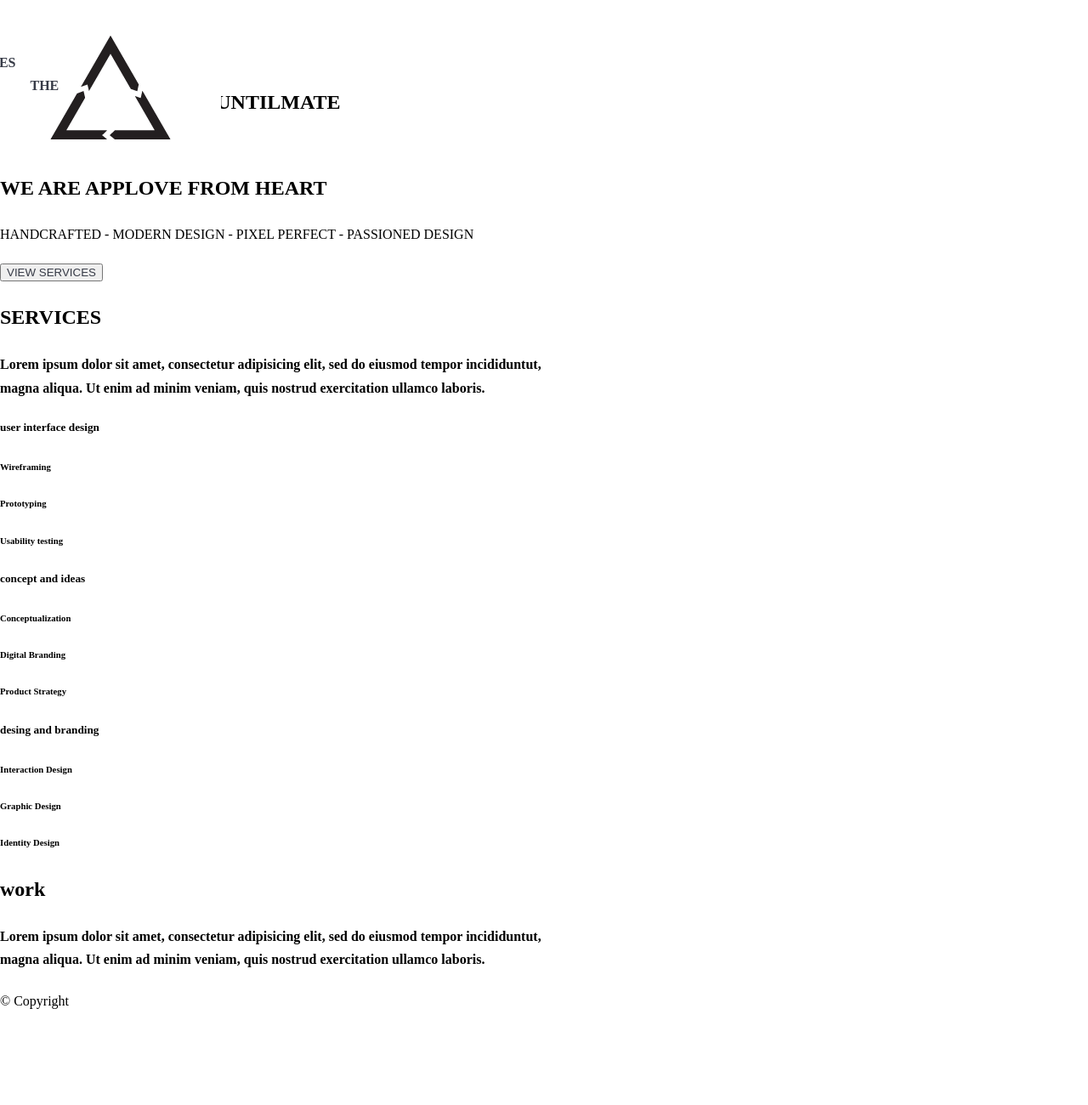
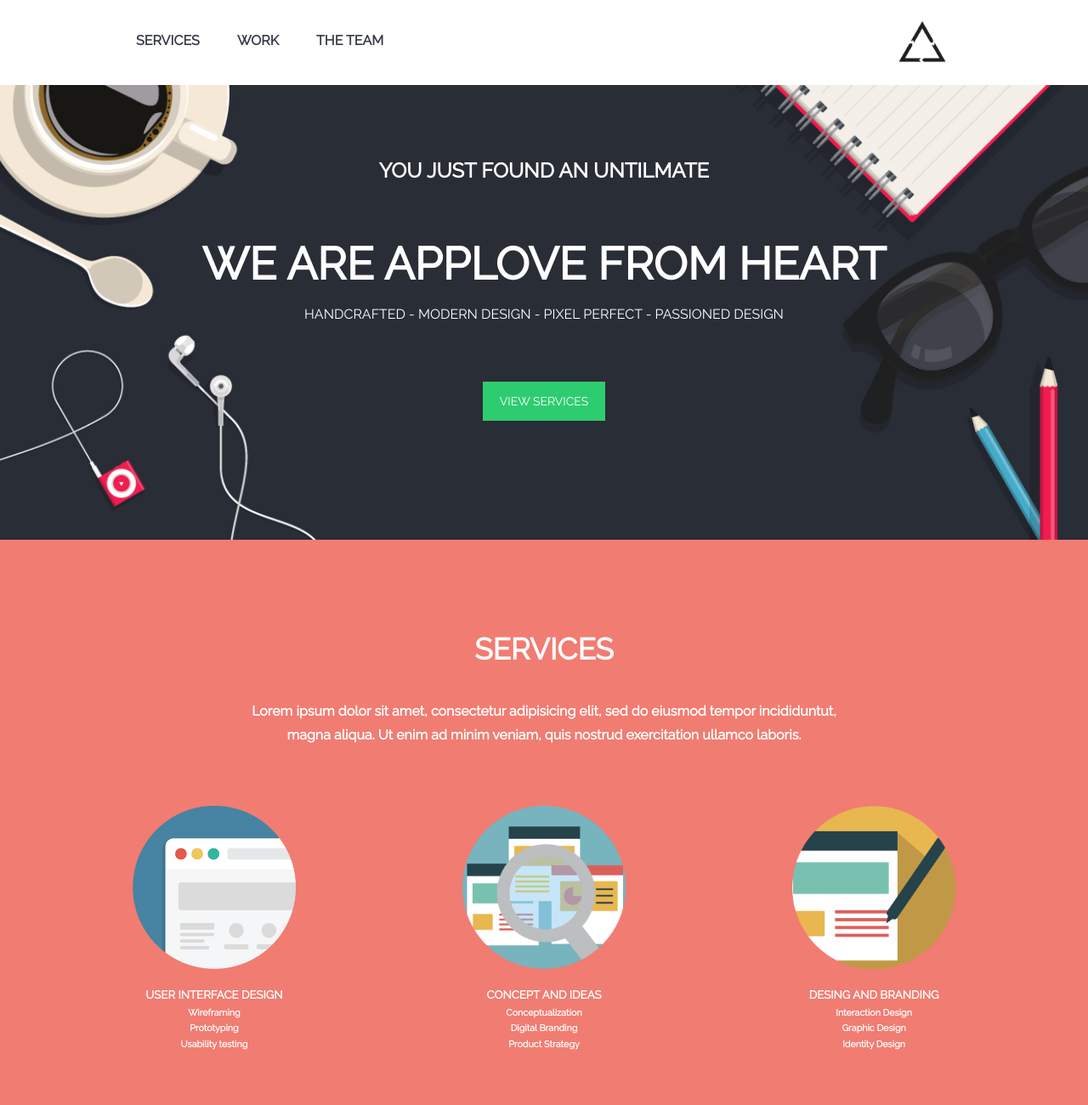
Before and after one commit to adrianarojas29/app-love, a plain HTML site: page index.html in a window 1280 px wide. Shown: the top 1300 px of the page at 85% size. Before the commit the page ends 1208 px from the top, so only its background shows below. Drawn offline with Linux system fonts and the light colour scheme.

Commit message:
ejercicio completo de applove

```diff
--- a/css/main.css
+++ b/css/main.css
@@ -1,4 +1,4 @@
-/*CLASES REUTILIZABLES*/
+/* Clases reutilizables */
 * {
   -webkit-box-sizing: border-box;
   -moz-box-sizing: border-box;
@@ -15,7 +15,7 @@ body {
   margin: 0 auto;
   font-size: 16px;
   line-height: 1.71429;
-
+  font-family: 'Raleway';
 }
 
 img {
@@ -33,12 +33,6 @@ img {
 .container:before, .container:after {
   content: " ";
   display: table;
-}
-
-*:before, *:after {
-  -webkit-box-sizing: border-box;
-  -moz-box-sizing: border-box;
-  box-sizing: border-box;
 }
 
 .container:after {
@@ -64,50 +58,158 @@ a {
 
 a:hover {
   color: #E95853;
+  cursor: pointer;
 }
 
 .text-uppercase {
   text-transform: uppercase;
 }
 
-/*ESCRIBE TU CÓDIGO DESDE AQUÍ*/
+.inline-block {
+  display: inline-block;
+}
 
-header{
+
+/* Header */
+header {
   position: fixed;
-  font-weight: bold;
-  background: white;
-  width: 100%
-  heigth: 100px;
-  top:0;
+  background-color: #fff;
+  top: 0;
+  width: 100%;
+  padding: 15px 160px 15px 140px;
   z-index: 1000;
 }
 
-nav{
-  position: absolute;
-  top: 50px;
-  transform: translate(-50%);
-  left: 10%;
-  padding: 10px;
+header figure img {
+  width: 70px;
 }
 
-nav a{
-  margin: 20px;
+header figure {
+  float: right;
 }
 
-img[alt='applove']{
-  float: right;
-  outline: 1px;
-  width: 70px;
-  margin-right: 8%;
+header div {
+  margin-top: 19px;
 }
 
-section{
-  width: 100%;
+header div a {
+  margin: 0 20px;
+  font-weight: 700;
 }
 
-#bg-home>h2{
-  position: relative;
-  padding: 100px 0 40px 0;
+/* Intro */
+#intro {
+  text-align: center;
+  color: #fff;
+  margin-top: 100px;
+  background-repeat: no-repeat;
+  background-position: center;
+  background-size: cover;
+  background-image: url(../assets/images/bg-home.jpg);
+}
+
+#intro div {
+  padding: 60px 0 140px 0;
+}
+
+#intro h2 {
+  font-size: 24px;
   font-weight: bold;
+}
+
+#intro h1 {
+  font-size: 53px;
+}
+
+#intro a {
+  padding: 11px 20px;
+  background-color: rgb(46, 204, 113);
+  margin-top: 50px;
+  color: white;
+  font-size: 14px;
+  display: inline-block;
+}
+
+#intro a:hover {
+  color: #f17c72;
+}
+
+/* Serviciose */
+#services {
+  color: #fff;
+  background-color: #f17c72;
+  padding: 70px 0;
+  text-align: center;
+}
+
+#services h2 {
+  font-size: 35px;
+}
+
+#services div div {
+  display: inline-block;
+  width: 30%;
+}
+
+#services div div img {
+  width: 50%;
+  margin-bottom: 20px;
+}
+
+#services h6, #services h5{
+  margin: 0
+}
+
+#services h4 {
+  margin-bottom: 70px;
+}
+
+/* Trabajo */
+#work {
+  padding: 70px 0;
+  font-weight: bold;
+  text-align: center;
+}
+
+#work h2 {
+  font-size: 35px;
+}
+
+#work img[alt="computer"] {
+  margin-top: 60px;
+  width: 80%;
+}
+
+.container-images {
+  width: 80%;
+  margin: 50px auto;
+}
+
+.container-images .row{
+  width: 100%;
+  margin: 80px 0;
+}
+
+.container-images .row figure{
+  width: 30%;
+  display: inline-block;
   margin: 0;
 }
+
+.container-images .row figure img{
+  width: 85%;
+  margin: 0 auto;
+}
+
+.container-images .row figure figcaption{
+  margin-top: 10px;
+}
+
+/* Footer */
+footer {
+  text-align: center;
+  height: 70px;
+  background: #373b47;
+  color: #ffffff;
+  padding-top: 7px;
+}
--- a/index.html
+++ b/index.html
@@ -4,65 +4,125 @@
     <meta charset="UTF-8">
     <meta name="viewport" content="width=device-width, initial-scale=1.0">
     <meta http-equiv="X-UA-Compatible" content="ie=edge">
+    <title>AppLove</title>
+    <link href="https://fonts.googleapis.com/css?family=Raleway" rel="stylesheet">
     <link rel="stylesheet" href="css/main.css">
-    <link href="https://fonts.googleapis.com/css?family=Raleway" rel="stylesheet">
-    <title>AppLove</title>
   </head>
   <body>
     <header>
-      <nav>
-        <div class="text-uppercase">
-          <a>Services</a>
-          <a>Work</a>
-          <a>The team</a>
-        </div>
-      </nav>
-      <figure>
-        <img src="assets/images/logo.png" alt="log">
+      <div class="inline-block text-uppercase">
+        <a href="#services">Services</a>
+        <a>Work</a>
+        <a>The team</a>
+      </div>
+      <figure class="inline-block m-0">
+        <img src="assets/images/logo.png" alt="logo">
       </figure>
     </header>
-    <section>
-      <div id="bg-home" class="text-uppercase">
+    <section id="intro" class="text-uppercase">
+      <div>
         <h2>you just found an untilmate</h2>
-        <h1>We are applove from heart</h1>
-        <p>handcrafted - modern design - pixel perfect - passioned design</p>
-        <button class="text-uppercase"><a href="#">View services</a></button>
+        <h1 class="mb-0">We are applove from heart</h1>
+        <p class="mt-0">handcrafted - modern design - pixel perfect - passioned design</p>
+        <a>View services</a>
       </div>
     </section>
-    <section>
-      <div id="bg-services">
+    <section id="services">
+      <div>
         <h2 class="text-uppercase">Services</h2>
         <h4>
           Lorem ipsum dolor sit amet, consectetur adipisicing elit, sed do eiusmod tempor incididuntut,<br>
           magna aliqua. Ut enim ad minim veniam, quis nostrud exercitation ullamco laboris.
         </h4>
         <div>
-          <h5>user interface design</h5>
+          <img src="assets/images/services-1.png" alt="service">
+          <h5 class="text-uppercase">user interface design</h5>
           <h6>Wireframing</h6>
           <h6>Prototyping</h6>
           <h6>Usability testing</h6>
         </div>
         <div>
-          <h5>concept and ideas</h5>
+          <img src="assets/images/services-2.png" alt="service">
+          <h5 class="text-uppercase">concept and ideas</h5>
           <h6>Conceptualization</h6>
           <h6>Digital Branding</h6>
           <h6>Product Strategy</h6>
         </div>
         <div>
-          <h5>desing and branding</h5>
+          <img src="assets/images/services-3.png" alt="service">
+          <h5 class="text-uppercase">desing and branding</h5>
           <h6>Interaction Design</h6>
           <h6>Graphic Design</h6>
           <h6>Identity Design</h6>
         </div>
       </div>
     </section>
-    <section>
+    <section id="work">
       <div>
-        <h2>work</h2>
+        <h2 class="text-uppercase">work</h2>
         <h4>
           Lorem ipsum dolor sit amet, consectetur adipisicing elit, sed do eiusmod tempor incididuntut,<br>
           magna aliqua. Ut enim ad minim veniam, quis nostrud exercitation ullamco laboris.
         </h4>
+        <img src="assets/images/hero.png" alt="computer">
+        <div class="container-images">
+          <div class="row text-uppercase">
+            <figure>
+              <img src="assets/images/work-1.jpg" alt="Tayman group">
+              <figcaption>Tayman group</figcaption>
+            </figure>
+            <figure>
+              <img src="assets/images/work-2.jpg" alt="Nalia Organics">
+              <figcaption>Nalia Organics</figcaption>
+            </figure>
+            <figure>
+              <img src="assets/images/work-3.jpg" alt="Brass COQ">
+              <figcaption>Brass COQ</figcaption>
+            </figure>
+          </div>
+          <div class="row text-uppercase">
+            <figure>
+              <img src="assets/images/work-4.jpg" alt="Sungenre">
+              <figcaption>Sungenre</figcaption>
+            </figure>
+            <figure>
+              <img src="assets/images/work-5.jpg" alt="Living botanics">
+              <figcaption>Living botanics</figcaption>
+            </figure>
+            <figure>
+              <img src="assets/images/work-6.jpg" alt="Foam king">
+              <figcaption>Foam king</figcaption>
+            </figure>
+          </div>
+          <div class="row text-uppercase">
+            <figure>
+              <img src="assets/images/work-7.jpg" alt="Volition">
+              <figcaption>Volition</figcaption>
+            </figure>
+            <figure>
+              <img src="assets/images/work-8.jpg" alt="INK">
+              <figcaption>INK</figcaption>
+            </figure>
+            <figure>
+              <img src="assets/images/work-9.jpg" alt="Gilkon">
+              <figcaption>Gilkon</figcaption>
+            </figure>
+          </div>
+          <div class="row text-uppercase">
+            <figure>
+              <img src="assets/images/work-10.jpg" alt="Outs apples">
+              <figcaption>Outs apples</figcaption>
+            </figure>
+            <figure>
+              <img src="assets/images/work-11.jpg" alt="Sherwood">
+              <figcaption>Sherwood</figcaption>
+            </figure>
+            <figure>
+              <img src="assets/images/work-12.jpg" alt="Platinum">
+              <figcaption>Platinum</figcaption>
+            </figure>
+          </div>
+        </div>
       </div>
     </section>
     <footer>
```
